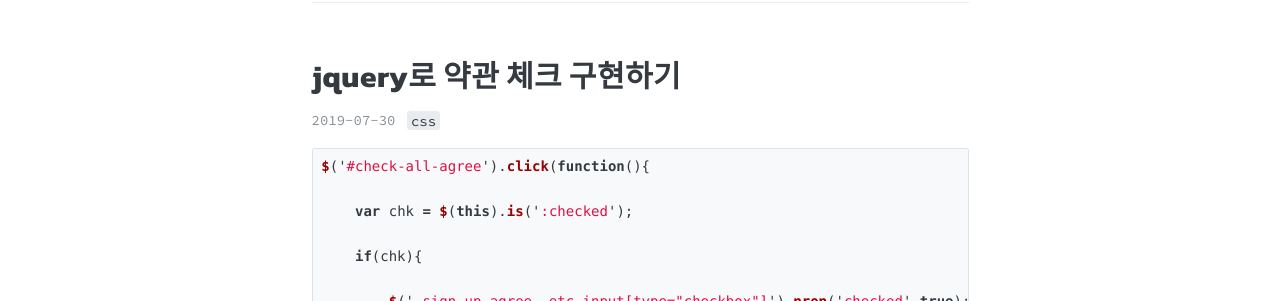
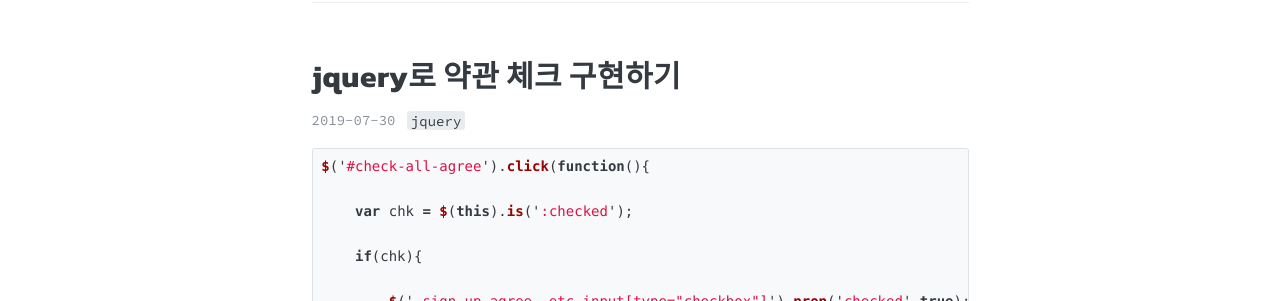
Before and after one commit to hyegineer/hyegineer.github.io, a Jekyll site: the page built from _posts/2019-07-30-약관체크.md, in a window 1280 px wide. Shown: the part 127-428 px from the top of the page. Built offline with Jekyll 4.4.1, drawn with Linux system fonts in a browser that asks for light colours; emoji names are drawn with the system emoji font; comment, search, counter and statistics services are not loaded.

Commit message:
카테고리 태그 수정

````diff
--- a/_posts/2019-07-30-약관체크.md
+++ b/_posts/2019-07-30-약관체크.md
@@ -3,7 +3,7 @@
 title: "jquery로 약관 체크 구현하기"
 date:   2019-07-30 12:11:00 +0900
 tags:
-  - css
+  - jquery
 ---
 
 ```javascript
````
